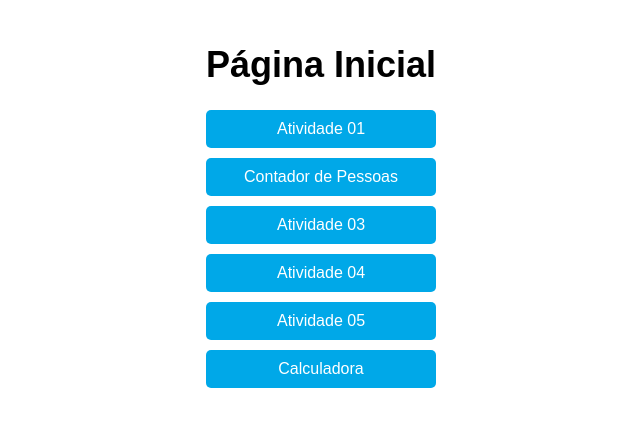
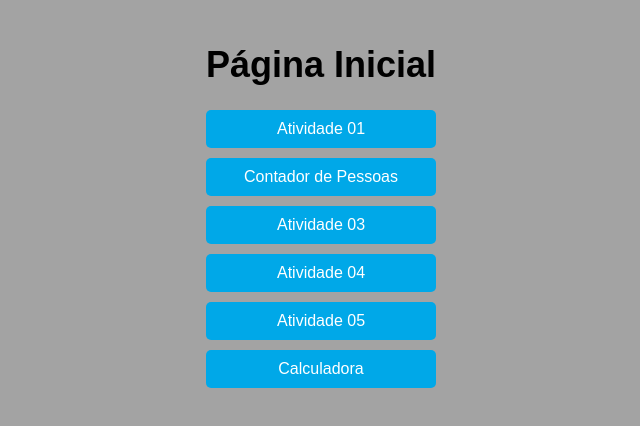
Before and after one commit to Samoo2/react-projetos, a React (Create React App) app in the folder react-app/: page / in a window 1280 px wide. Shown: the top 426 px of the page, without its empty margins (319-959 px from the left). Built offline with nearby package versions, Linux system fonts and the light colour scheme.

Commit message:
Update Home.css

```diff
--- a/react-app/src/Home.css
+++ b/react-app/src/Home.css
@@ -1,5 +1,7 @@
 /* CSS para a página Home */
-
+  body {
+  background-color: #a3a3a3;
+}
 
   .container {
     font-family: Arial, sans-serif;
```
